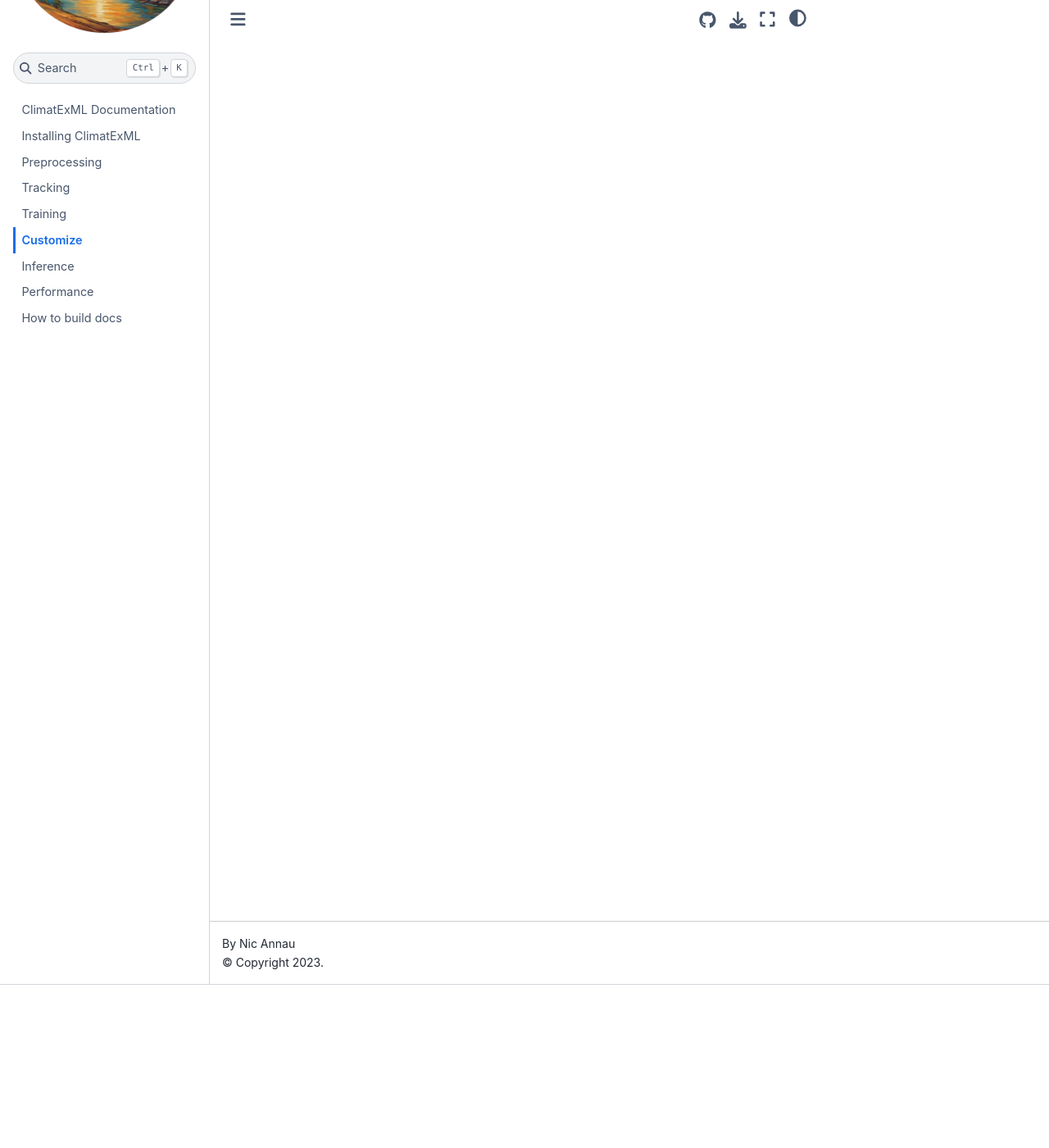
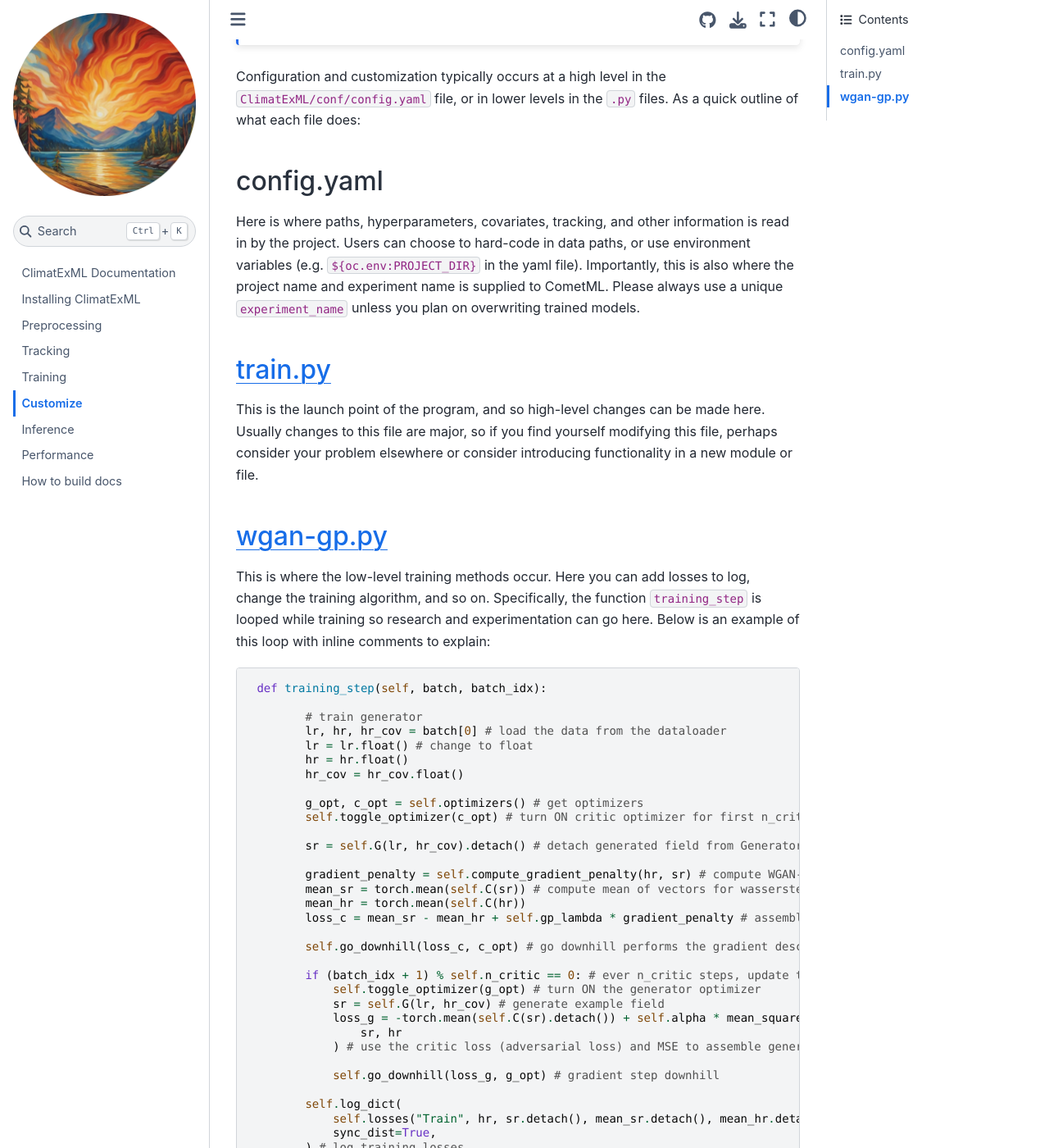
Before and after one commit to nannau/ClimatExML, a Jupyter Book: the page built from docs/customizing.md, in a window 1280 px wide and 1400 px high, scrolled down 199 px. Shown: the whole window at 82% size. Built offline with Jupyter Book 1.0.4 settings and Sphinx 7.4.7 and the Sphinx Book theme 1.1.4, drawn with Linux system fonts in a browser that asks for light colours; some of the changed text lies outside the part shown.

Commit message:
docs: add configuring page

````diff
--- a/docs/customizing.md
+++ b/docs/customizing.md
@@ -1 +1,79 @@
+---
+jupytext:
+  formats: md:myst
+  text_representation:
+    extension: .md
+    format_name: myst
+    format_version: 0.13
+    jupytext_version: 1.11.5
+kernelspec:
+  display_name: Python 3
+  language: python
+  name: python3
+---
+
 # Customize
+
+```{note}
+These instructions may evolve as the project evolves, but the core functionality should remain the same.
+```
+
+Configuration and customization typically occurs at a high level in the `ClimatExML/conf/config.yaml` file, or in lower levels in the `.py` files. As a quick outline of what each file does:
+
+## config.yaml
+
+Here is where paths, hyperparameters, covariates, tracking, and other information is read in by the project. Users can choose to hard-code in data paths, or use environment variables (e.g. `${oc.env:PROJECT_DIR}` in the yaml file). Importantly, this is also where the project name and experiment name is supplied to CometML. Please always use a unique `experiment_name` unless you plan on overwriting trained models.
+
+## train.py
+
+This is the launch point of the program, and so high-level changes can be made here. Usually changes to this file are major, so if you find yourself modifying this file, perhaps consider your problem elsewhere or consider introducing functionality in a new module or file.
+
+## wgan-gp.py
+
+This is where the low-level training methods occur. Here you can add losses to log, change the training algorithm, and so on. Specifically, the function `training_step` is looped while training so research and experimentation can go here. Below is an example of this loop with inline comments to explain:
+
+```python
+ def training_step(self, batch, batch_idx):
+
+        # train generator
+        lr, hr, hr_cov = batch[0] # load the data from the dataloader
+        lr = lr.float() # change to float
+        hr = hr.float()
+        hr_cov = hr_cov.float()
+
+        g_opt, c_opt = self.optimizers() # get optimizers
+        self.toggle_optimizer(c_opt) # turn ON critic optimizer for first n_critic steps
+
+        sr = self.G(lr, hr_cov).detach() # detach generated field from Generator network so graph is not used (leads to memory leaks)
+
+        gradient_penalty = self.compute_gradient_penalty(hr, sr) # compute WGAN-GP grad penalty
+        mean_sr = torch.mean(self.C(sr)) # compute mean of vectors for wasserstein distance
+        mean_hr = torch.mean(self.C(hr))
+        loss_c = mean_sr - mean_hr + self.gp_lambda * gradient_penalty # assemble final critic loss function
+
+        self.go_downhill(loss_c, c_opt) # go downhill performs the gradient descent step
+
+        if (batch_idx + 1) % self.n_critic == 0: # ever n_critic steps, update the generator network!
+            self.toggle_optimizer(g_opt) # turn ON the generator optimizer
+            sr = self.G(lr, hr_cov) # generate example field
+            loss_g = -torch.mean(self.C(sr).detach()) + self.alpha * mean_squared_error(
+                sr, hr
+            ) # use the critic loss (adversarial loss) and MSE to assemble generator loss
+
+            self.go_downhill(loss_g, g_opt) # gradient step downhill
+
+        self.log_dict(
+            self.losses("Train", hr, sr.detach(), mean_sr.detach(), mean_hr.detach()),
+            sync_dist=True,
+        ) # log training losses
+
+        if (batch_idx + 1) % self.log_every_n_steps == 0:
+            self.configure_figure(
+                "Train",
+                lr,
+                hr,
+                hr_cov,
+                n_examples=3,
+                cmap="viridis",
+            ) # create figure and log
+```
````
